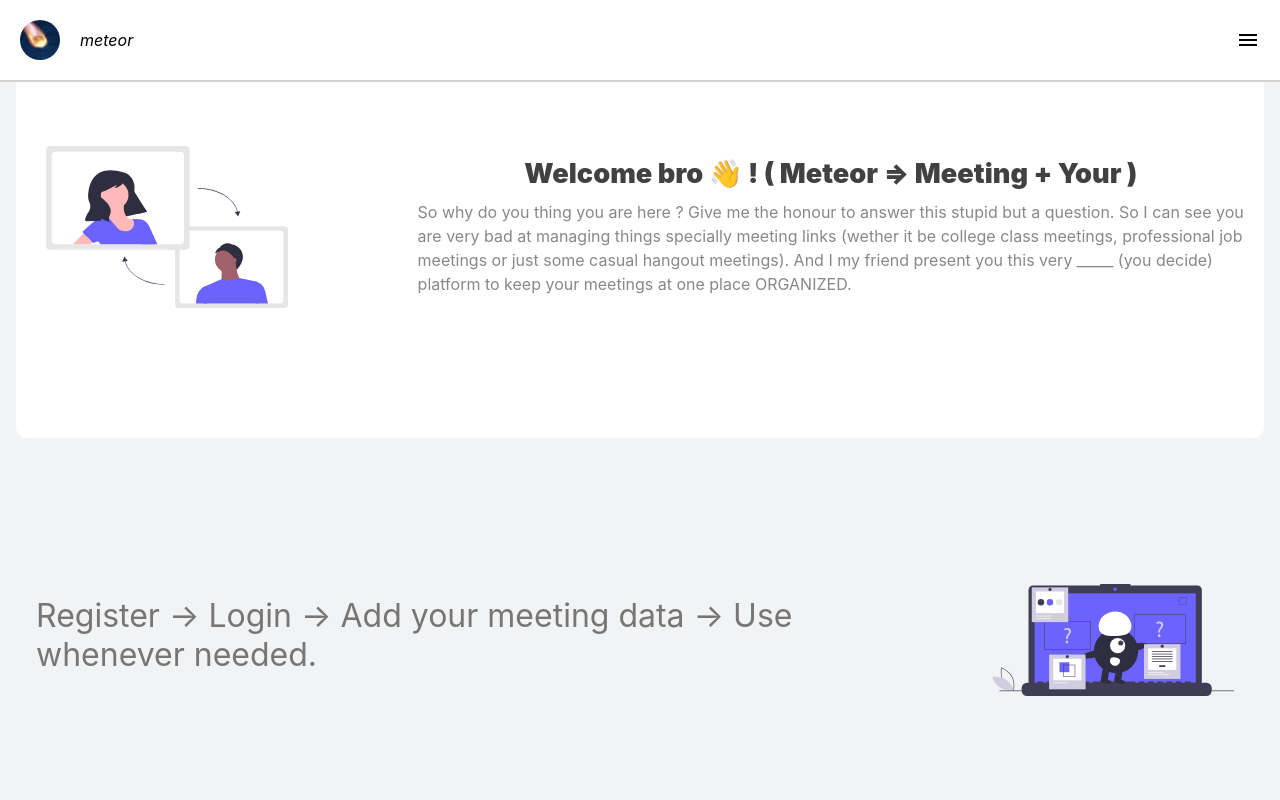
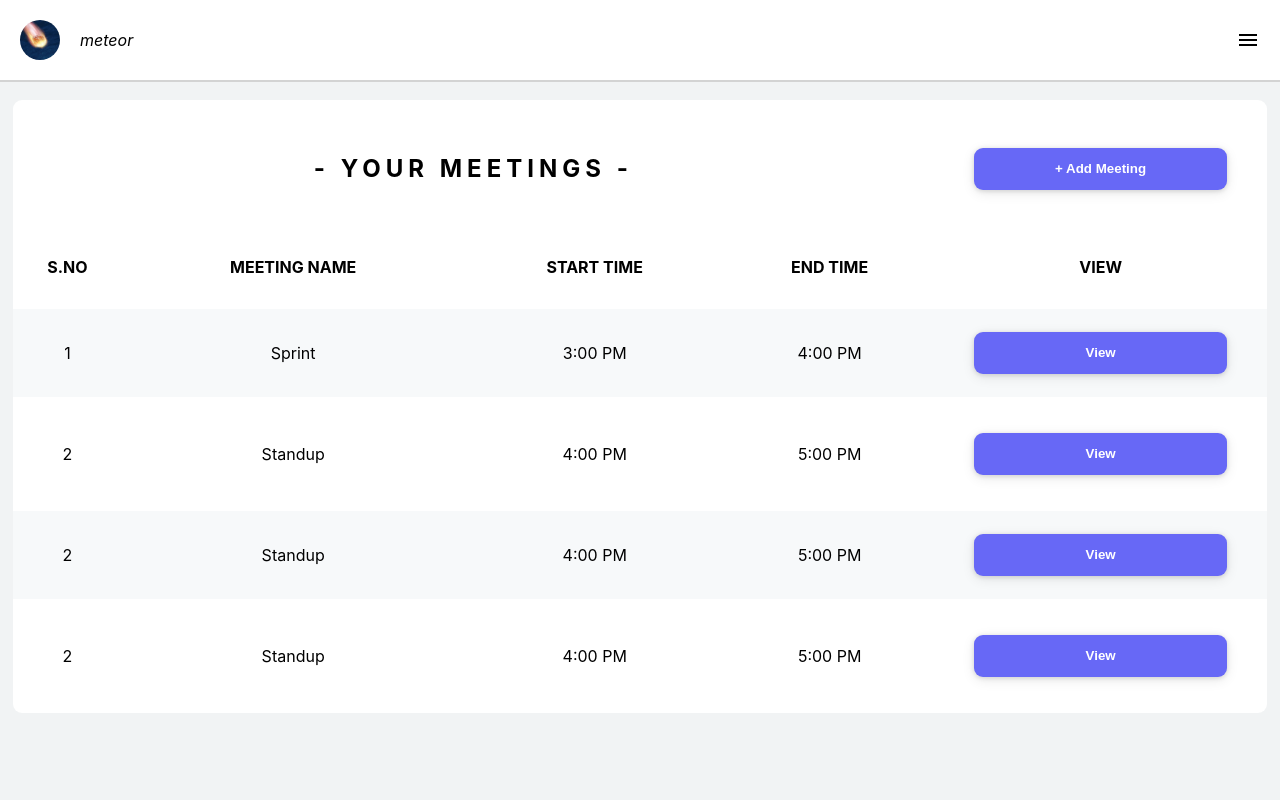
Before and after one commit to RgnDunes/Meteor, a React (Create React App) app: page /dashboard in a window 1280 px wide. Shown: the top 800 px of the page. Built offline with nearby package versions, Linux system fonts and the light colour scheme.

Commit message:
add routes using react-router-dom

```diff
--- a/package.json
+++ b/package.json
@@ -9,8 +9,10 @@
     "@testing-library/react": "^11.2.7",
     "@testing-library/user-event": "^12.8.3",
     "react": "^17.0.2",
+    "react-context-api": "^1.0.2",
     "react-device-detect": "^1.17.0",
     "react-dom": "^17.0.2",
+    "react-router-dom": "^5.2.0",
     "react-scripts": "4.0.3",
     "styled-components": "^5.3.0",
     "web-vitals": "^1.1.2"
--- a/src/index.css
+++ b/src/index.css
@@ -1,13 +1,19 @@
 body {
   margin: 0;
-  font-family: -apple-system, BlinkMacSystemFont, 'Segoe UI', 'Roboto', 'Oxygen',
-    'Ubuntu', 'Cantarell', 'Fira Sans', 'Droid Sans', 'Helvetica Neue',
+  font-family: -apple-system, BlinkMacSystemFont, "Segoe UI", "Roboto", "Oxygen",
+    "Ubuntu", "Cantarell", "Fira Sans", "Droid Sans", "Helvetica Neue",
     sans-serif;
   -webkit-font-smoothing: antialiased;
   -moz-osx-font-smoothing: grayscale;
+  background-color: rgb(241, 243, 244);
+}
+
+a {
+  text-decoration: none;
+  color: inherit;
 }
 
 code {
-  font-family: source-code-pro, Menlo, Monaco, Consolas, 'Courier New',
+  font-family: source-code-pro, Menlo, Monaco, Consolas, "Courier New",
     monospace;
 }
--- a/src/web/WebApp.js
+++ b/src/web/WebApp.js
@@ -5,6 +5,7 @@ import NavSlider from "./pages/NavSlider/NavSlider";
 import LandingPage from "./pages/LandingPage/LandingPage";
 import Dashboard from "./pages/Dashboard/Dashboard";
 import AddData from "./pages/Dashboard/AddData/AddData";
+import { BrowserRouter as Router, Switch, Route } from "react-router-dom";
 
 const WebApp = () => {
   const [sliderOpen, setSliderOpen] = useState(false);
@@ -27,15 +28,28 @@ const WebApp = () => {
 
   return (
     <Container>
+      <Router>
         <Navbar
           sliderOpen={sliderOpen}
           toggleSliderOpen={toggleSliderOpen}
           toggleSliderClose={toggleSliderClose}
         />
         <NavSlider sliderOpen={sliderOpen} />
+        <Switch>
+          <Route path="/home">
             <LandingPage />
+          </Route>
+          <Route path="/dashboard/add_data">
+            <AddData />
+          </Route>
+          <Route path="/dashboard">
             <Dashboard />
-      <AddData />
+          </Route>
+          <Route path="/">
+            <LandingPage />
+          </Route>
+        </Switch>
+      </Router>
     </Container>
   );
 };
--- a/src/web/components/Form/Form.elements.js
+++ b/src/web/components/Form/Form.elements.js
@@ -8,7 +8,7 @@ export const Form = styled.form`
   flex-wrap: wrap;
   column-count: 4;
   */
-  width: 98%;
+  width: 100%;
   display: flex;
   flex-wrap: wrap;
   align-content: flex-start;
--- a/src/web/components/Table/Table.elements.js
+++ b/src/web/components/Table/Table.elements.js
@@ -1,6 +1,7 @@
 import styled from "styled-components";
 
 export const Table = styled.table`
+  margin-top: 100px;
   width: 98%;
   text-align: center;
   border-collapse: separate;
@@ -12,7 +13,7 @@ export const Table = styled.table`
 export const TableRow = styled.tr`
   transition: all 0.25s ease-in-out;
 
-  &:nth-of-type(even) {
+  &:nth-of-type(odd) {
     background-color: rgb(247, 249, 250);
   }
 
@@ -21,8 +22,14 @@ export const TableRow = styled.tr`
   }
 
   &:first-child,
-  &:first-child:hover {
+  &:nth-child(2),
+  &:nth-child(2):hover {
     background-color: rgb(255, 255, 255);
+  }
+
+  &:first-child {
+    font-size: 1.5em;
+    letter-spacing: 5px;
   }
 `;
 
--- a/src/web/pages/Dashboard/AddData/AddData.elements.js
+++ b/src/web/pages/Dashboard/AddData/AddData.elements.js
@@ -1,11 +1,20 @@
 import styled from "styled-components";
 
 export const AddDataContainer = styled.div`
-  background-color: transparent;
+  background-color: white;
   display: grid;
   place-items: center;
   margin-top: 20px;
-  width: 100%;
+  width: 98%;
   border-radius: 9px;
   margin-bottom: 20px;
+  margin-top: 100px;
+  margin-right: auto;
+  margin-left: auto;
 `;
+
+export const AddDataContainerHeading = styled.h2`
+  color: black;
+  padding: 20px;
+  letter-spacing: 5px;
+`;
--- a/src/web/pages/Dashboard/AddData/AddData.js
+++ b/src/web/pages/Dashboard/AddData/AddData.js
@@ -3,11 +3,12 @@ import { FormButton } from "../../../components/Form/Button.elements";
 import Input from "../../../components/Form/Input/Input";
 import { Form } from "../../../components/Form/Form.elements";
 import { FormInputDescription } from "../../../components/Form/Input/Input.elements";
-import { AddDataContainer } from "./AddData.elements";
+import { AddDataContainer, AddDataContainerHeading } from "./AddData.elements";
 
 const AddData = () => {
   return (
     <AddDataContainer>
+      <AddDataContainerHeading>- ADD MEETING -</AddDataContainerHeading>
       <Form>
         <Input type="date" label="Date" id="date" />
         <Input type="text" label="Meeting Name" id="meetingName" />
--- a/src/web/pages/Dashboard/Dashboard.js
+++ b/src/web/pages/Dashboard/Dashboard.js
@@ -7,11 +7,20 @@ import {
   TableData,
 } from "../../components/Table/Table.elements";
 import { FormButton } from "../../components/Form/Button.elements";
+import { Link } from "react-router-dom";
 
 const Dasboard = () => {
   return (
     <DasboardContainer>
       <Table>
+        <TableRow>
+          <TableHeading colSpan="4">- Your Meetings -</TableHeading>
+          <TableHeading>
+            <Link to="/dashboard/add_data">
+              <FormButton>+ Add Meeting</FormButton>
+            </Link>
+          </TableHeading>
+        </TableRow>
         <TableRow>
           <TableHeading>S.No</TableHeading>
           <TableHeading>Meeting Name</TableHeading>
--- a/src/web/pages/NavSlider/NavSlider.js
+++ b/src/web/pages/NavSlider/NavSlider.js
@@ -1,13 +1,22 @@
 import React from "react";
 import { Container, NavSliderRow, NavSliderButton } from "./NavSlider.elements";
+import { Link } from "react-router-dom";
 
 const NavSlider = ({ sliderOpen }) => {
   return (
     <Container sliderOpen={sliderOpen}>
-      <NavSliderRow>Home</NavSliderRow>
-      <NavSliderRow>Add</NavSliderRow>
-      <NavSliderRow>Contact Us</NavSliderRow>
-      <NavSliderRow>Developers</NavSliderRow>
+      <Link to="/home">
+        <NavSliderRow>Home</NavSliderRow>
+      </Link>
+      <Link to="/dashboard">
+        <NavSliderRow>Dashboard</NavSliderRow>
+      </Link>
+      <Link to="mailto:singh.divyansh1802@gmail.com">
+        <NavSliderRow>Contact Us</NavSliderRow>
+      </Link>
+      <Link to="https://rgndunes-v3.web.app/">
+        <NavSliderRow>Developers</NavSliderRow>
+      </Link>
       <NavSliderButton>Login / Register</NavSliderButton>
     </Container>
   );
```
Also changed, not shown: 1 other file (tests, documents, lock files or other folders). Lines whose indentation alone changed are shown as unchanged.
